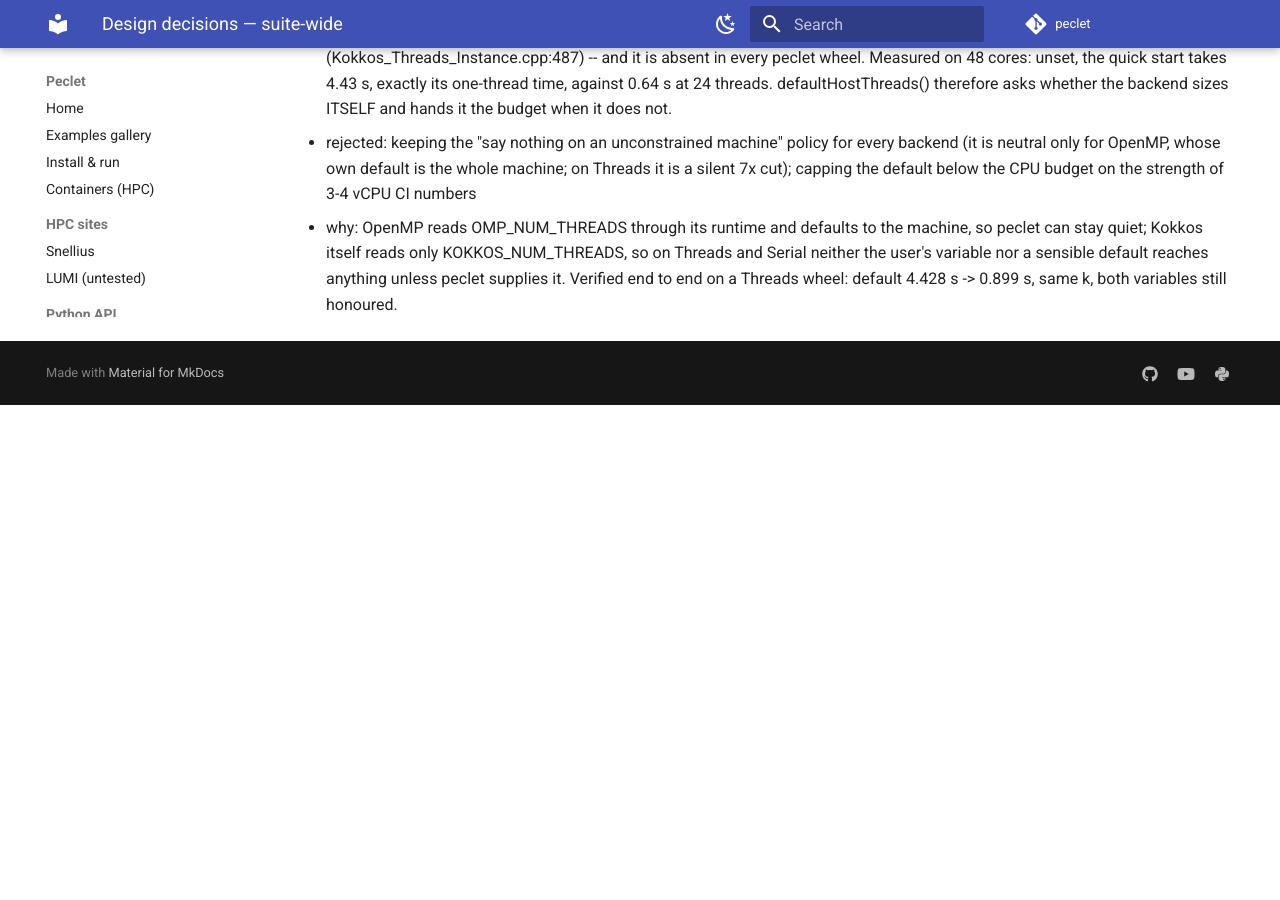
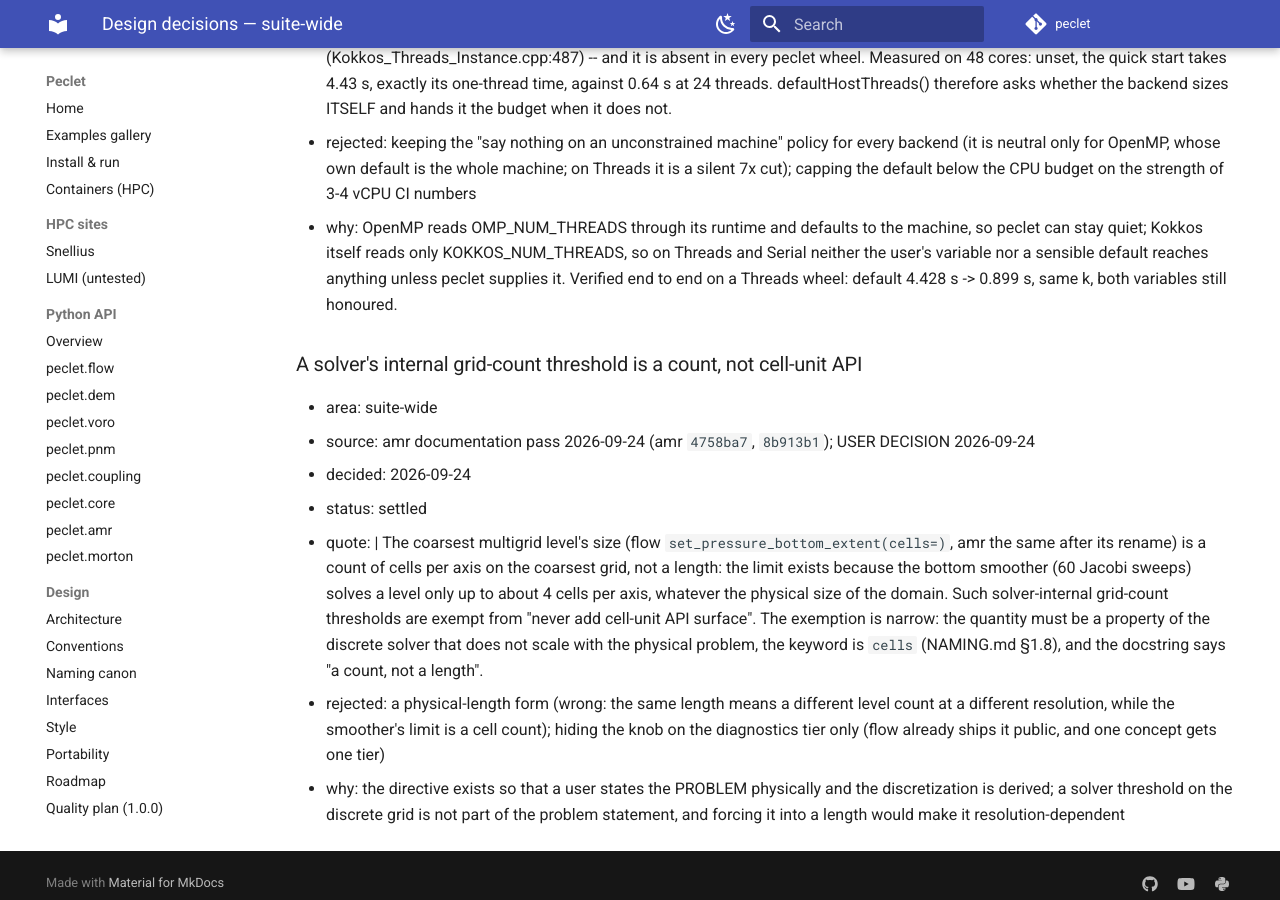
Before and after one commit to computational-chemical-engineering/peclet, an MkDocs documentation site: the page built from docs/decisions/suite-wide.md, in a window 1280 px wide and 900 px high, scrolled down 12114 px. Built offline with MkDocs 1.6.1 and Material for MkDocs 9.7.7, drawn with Linux system fonts in a browser that asks for light colours; comment, search, counter and statistics services are not loaded; before the commit the page ends 12519 px from its top, so only the background shows below that.

Commit message:
decisions+NAMING: a solver's grid-count threshold is a count; amr takes flow's pressure-bottom spellings
User decision 2026-09-24, on the amr documentation pass's findings:
- the coarsest-level size (set_pressure_bottom_extent) is a count of cells
  per axis, exempt from 'never add cell-unit API' -- a property of the
  bottom smoother, not of the problem; spelled cells= (NAMING §1.8);
- amr's never-released C1 names take flow's spellings and tier:
  Flow.set_pressure_bottom(mode=), Flow.set_pressure_bottom_extent(cells=),
  predict_hierarchy -- no alias, they never shipped;
- flow's predict_hierarchy(gnx, ..., np, min_extent) recorded as an OPEN
  divergence from the canon.

Co-Authored-By: Claude Opus 5.5 <noreply@anthropic.com>
Claude-Session: https://claude.ai/code/session_015fNTZgmz6U1bv2MRTM3bbF

```diff
--- a/docs/decisions/suite-wide.md
+++ b/docs/decisions/suite-wide.md
@@ -412,3 +412,23 @@ Do not reverse an entry here without recording a new decision that supersedes it
     stay quiet; Kokkos itself reads only KOKKOS_NUM_THREADS, so on Threads and Serial neither the
     user's variable nor a sensible default reaches anything unless peclet supplies it. Verified end
     to end on a Threads wheel: default 4.428 s -> 0.899 s, same k, both variables still honoured.
+
+### A solver's internal grid-count threshold is a count, not cell-unit API
+- area: suite-wide
+- source: amr documentation pass 2026-09-24 (amr `4758ba7`, `8b913b1`); USER DECISION 2026-09-24
+- decided: 2026-09-24
+- status: settled
+- quote: |
+    The coarsest multigrid level's size (flow `set_pressure_bottom_extent(cells=)`, amr the same
+    after its rename) is a count of cells per axis on the coarsest grid, not a length: the limit
+    exists because the bottom smoother (60 Jacobi sweeps) solves a level only up to about 4 cells
+    per axis, whatever the physical size of the domain. Such solver-internal grid-count thresholds
+    are exempt from "never add cell-unit API surface". The exemption is narrow: the quantity must
+    be a property of the discrete solver that does not scale with the physical problem, the keyword
+    is `cells` (NAMING.md §1.8), and the docstring says "a count, not a length".
+- rejected: a physical-length form (wrong: the same length means a different level count at a
+    different resolution, while the smoother's limit is a cell count); hiding the knob on the
+    diagnostics tier only (flow already ships it public, and one concept gets one tier)
+- why: the directive exists so that a user states the PROBLEM physically and the discretization
+    is derived; a solver threshold on the discrete grid is not part of the problem statement, and
+    forcing it into a length would make it resolution-dependent
```
Also changed, not shown: CLAUDE.md (+1 -1 lines), docs/DECISIONS.md (+2 -1 lines), docs/NAMING.md (+13 -0 lines).
